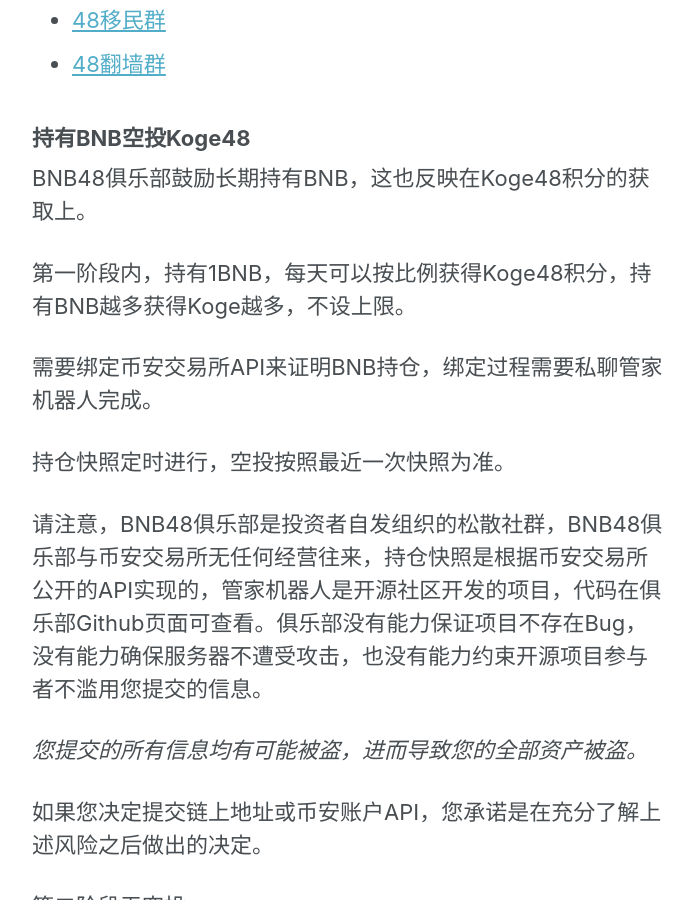
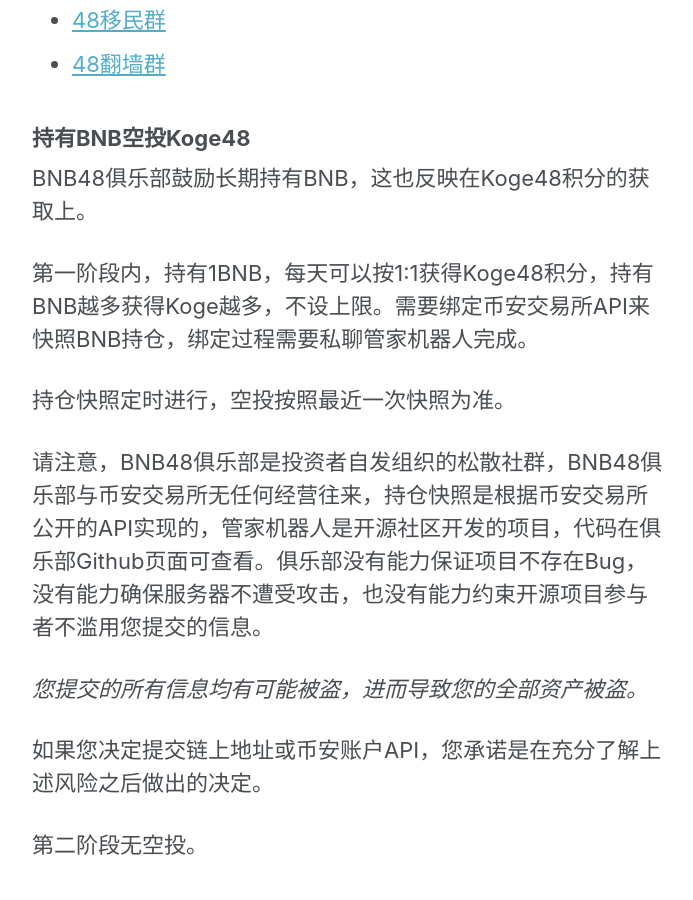
Before and after one commit to 48Club/BNB48Club.github.io, a Jekyll site: the page built from _pages/koge48.md, in a window 1280 px wide and 900 px high, scrolled down 1562 px. Shown: the whole window, without its empty margins (290-983 px from the left). Built offline with Jekyll 4.4.1, drawn with Linux system fonts in a browser that asks for light colours.

Commit message:
Update koge48.md

```diff
--- a/_pages/koge48.md
+++ b/_pages/koge48.md
@@ -33,9 +33,7 @@
 ### 持有BNB空投Koge48
 BNB48俱乐部鼓励长期持有BNB，这也反映在Koge48积分的获取上。
 
-第一阶段内，持有1BNB，每天可以按比例获得Koge48积分，持有BNB越多获得Koge越多，不设上限。
-
-需要绑定币安交易所API来证明BNB持仓，绑定过程需要私聊管家机器人完成。
+第一阶段内，持有1BNB，每天可以按1:1获得Koge48积分，持有BNB越多获得Koge越多，不设上限。需要绑定币安交易所API来快照BNB持仓，绑定过程需要私聊管家机器人完成。
 
 持仓快照定时进行，空投按照最近一次快照为准。
 
```
